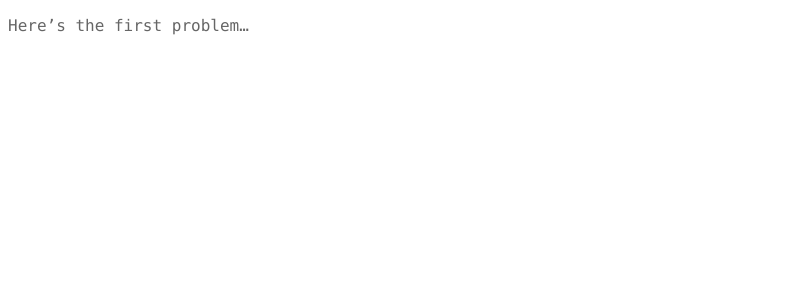
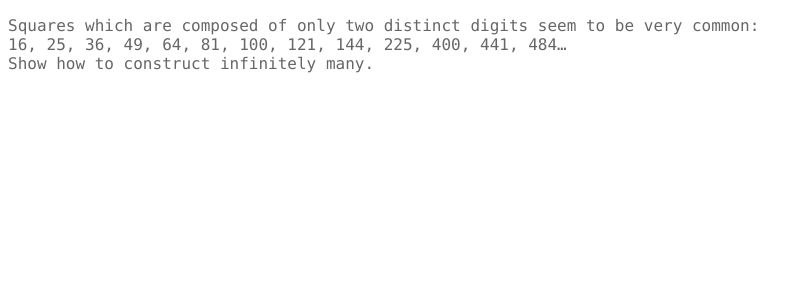
Before and after one commit to adamcheasley/adamcheasley.github.io, a Jekyll site: the page built from problems/2016/1.md, in a window 1280 px wide. Shown: the top 300 px of the page, without its empty margins (0-810 px from the left). Built offline with Jekyll 4.4.1, drawn with Linux system fonts in a browser that asks for light colours.

Commit message:
Update 1.md

```diff
--- a/problems/2016/1.md
+++ b/problems/2016/1.md
@@ -3,4 +3,6 @@ title: Someplace Nice
 layout: default
 ---
 
-Here's the first problem...
+Squares which are composed of only two distinct digits seem to be very common:
+16, 25, 36, 49, 64, 81, 100, 121, 144, 225, 400, 441, 484...
+Show how to construct infinitely many.
```
